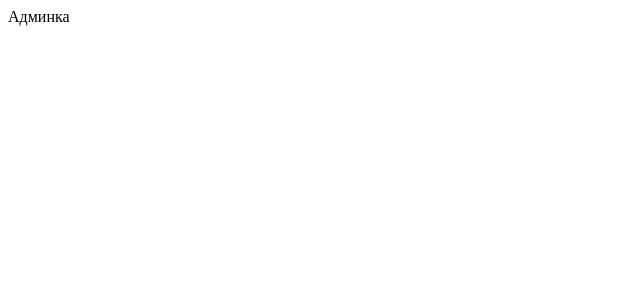
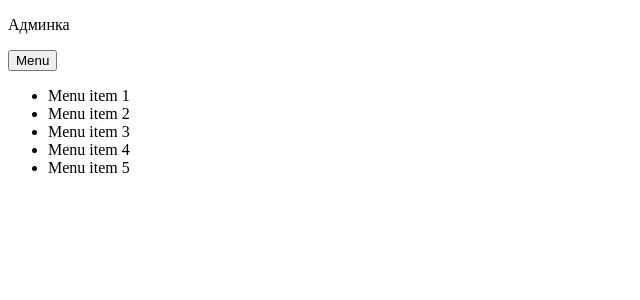
Before and after one commit to ArtofWASD/my_cv, a Next.js app: page /adminPage/ui/adminPage in a window 1280 px wide. Shown: the top 300 px of the page, without its empty margins (0-640 px from the left). Built offline with nearby package versions, Linux system fonts and the light colour scheme.

Commit message:
Немного прототипа менб в админке.

```diff
--- a/src/pages/adminPage/ui/adminPage.tsx
+++ b/src/pages/adminPage/ui/adminPage.tsx
@@ -1,7 +1,10 @@
+import { AdminMenu } from "@/src/widgets/admin/adminMenu"
+
 const AdminPage = () => {
   return (
     <div>
-      Админка
+      <p className="text-center">Админка</p>
+      <AdminMenu/>
     </div>
   )
 }
--- /dev/null
+++ b/src/widgets/admin/adminMenu/index.ts
@@ -0,0 +1 @@
+export {AdminMenu} from './ui/adminMenu'
--- /dev/null
+++ b/src/widgets/admin/adminMenu/ui/adminMenu.tsx
@@ -0,0 +1,19 @@
+"use client";
+
+import { useState } from "react";
+
+export const AdminMenu = () => {
+  const [isOpen, setIsOpen] = useState(false);
+  return (
+      <div>
+        <button onClick={() => setIsOpen(!isOpen)}>Menu</button>
+      <ul>
+        <li className={isOpen?`w-32 h-5`:`hidden`}>Menu item 1</li>
+        <li className={isOpen?`w-32 h-5`:`hidden`}>Menu item 2</li>
+        <li className={isOpen?`w-32 h-5`:`hidden`}>Menu item 3</li>
+        <li className={isOpen?`w-32 h-5`:`hidden`}>Menu item 4</li>
+        <li className={isOpen?`w-32 h-5`:`hidden`}>Menu item 5</li>
+      </ul>
+    </div>
+  );
+};
```
Also changed, not shown: 1 other file (tests, documents, lock files or other folders).
